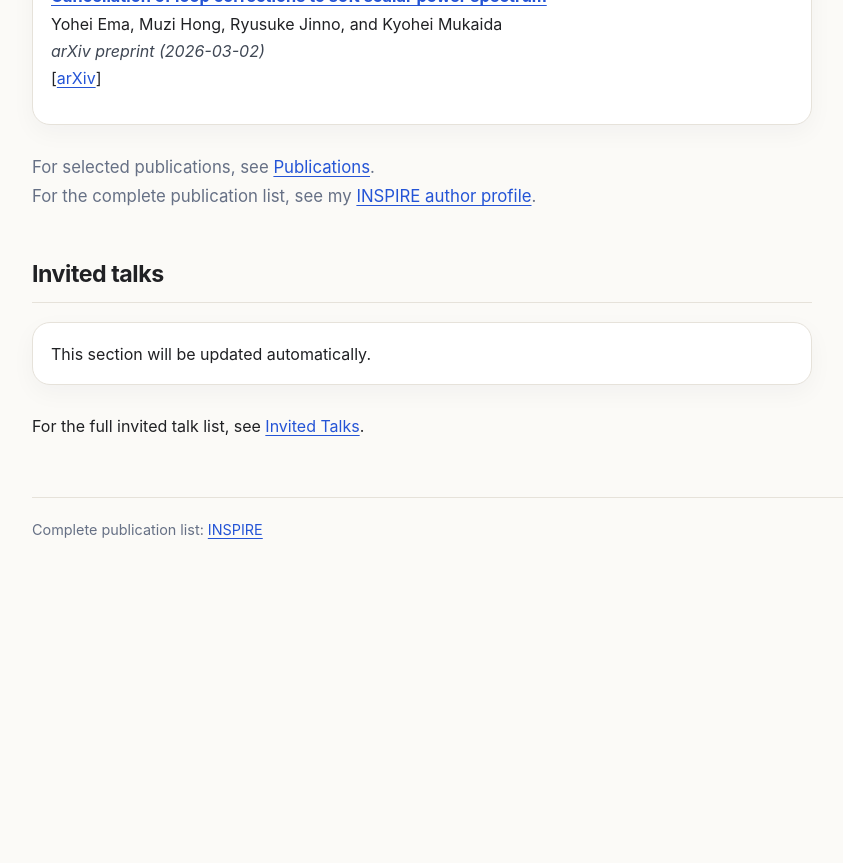
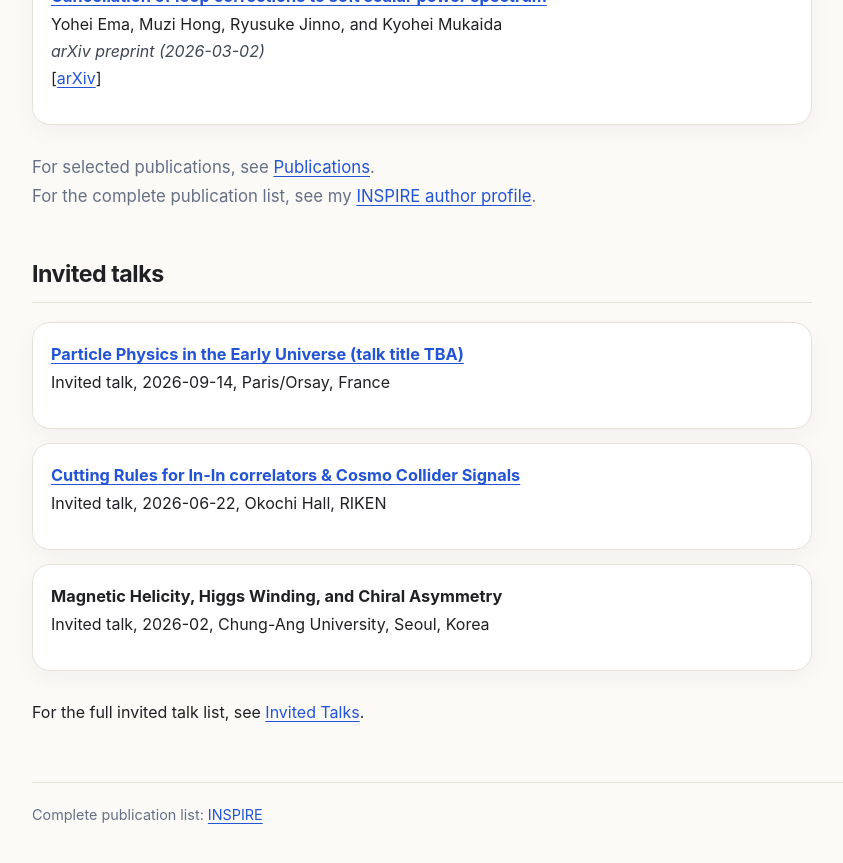
Before and after one commit to kyoheimukaida/kyoheimukaida.github.io, a Jekyll site: the page built from index.md, in a window 1280 px wide and 900 px high, scrolled down 1189 px. Shown: the top 863 px of the window, without its empty margins (152-995 px from the left). Built offline with Jekyll 4.4.1, drawn with Linux system fonts in a browser that asks for light colours; before the commit the page ends 1803 px from its top, so only the background shows below that.

Commit message:
Update talks

```diff
--- a/index.md
+++ b/index.md
@@ -75,7 +75,14 @@ For the complete publication list, see my [INSPIRE author profile](https://inspi
 <div class="card-list" markdown="1">
 
 <!-- talks:start -->
-- This section will be updated automatically.
+- **[Particle Physics in the Early Universe (talk title TBA)](https://indico.ijclab.in2p3.fr/event/13541/)**
+  Invited talk, 2026-09-14, Paris/Orsay, France
+
+- **[Cutting Rules for In-In correlators & Cosmo Collider Signals](https://indico2.riken.jp/event/5612/timetable/#20260622)**
+  Invited talk, 2026-06-22, Okochi Hall, RIKEN
+
+- **Magnetic Helicity, Higgs Winding, and Chiral Asymmetry**
+  Invited talk, 2026-02, Chung-Ang University, Seoul, Korea
 <!-- talks:end -->
 
 </div>
```
